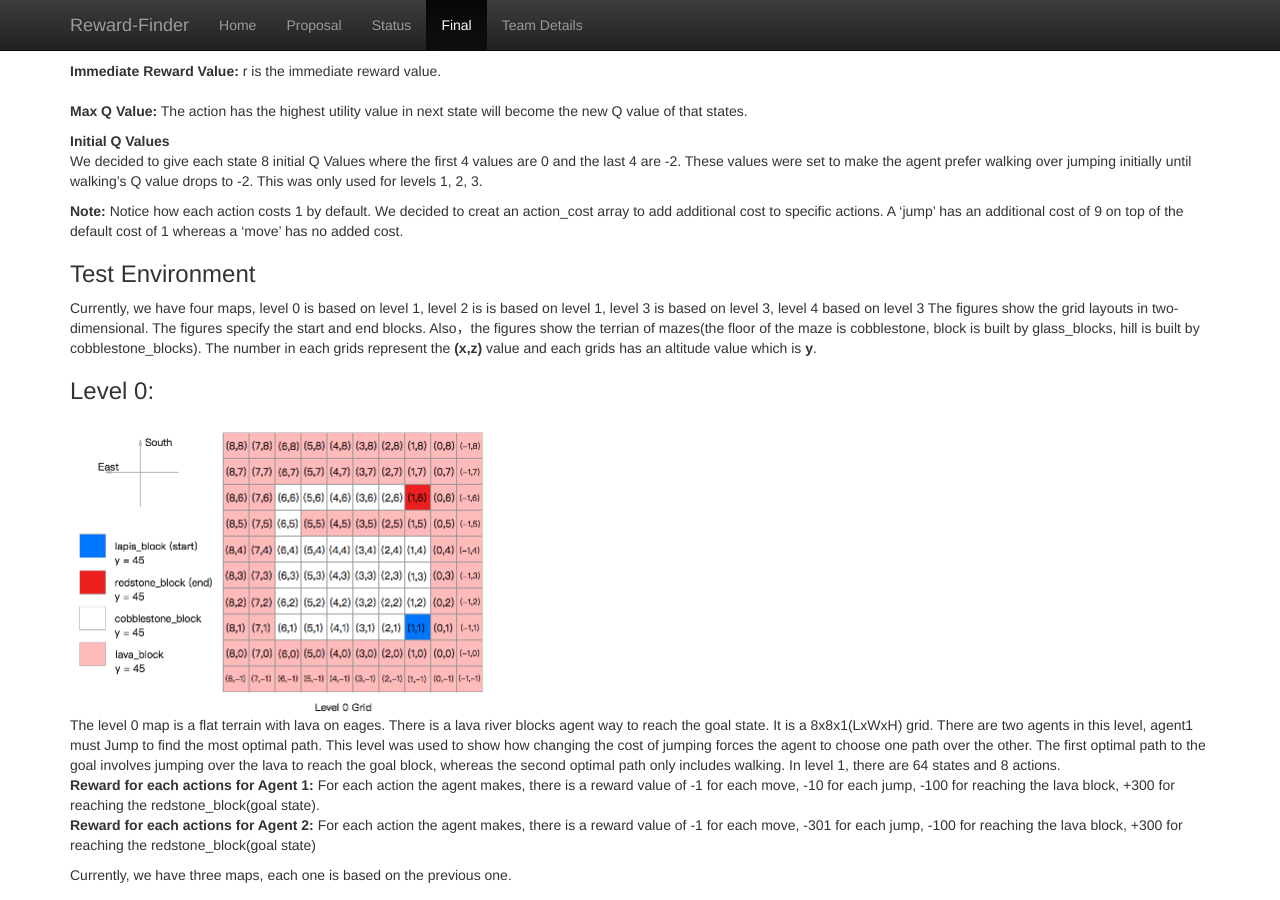
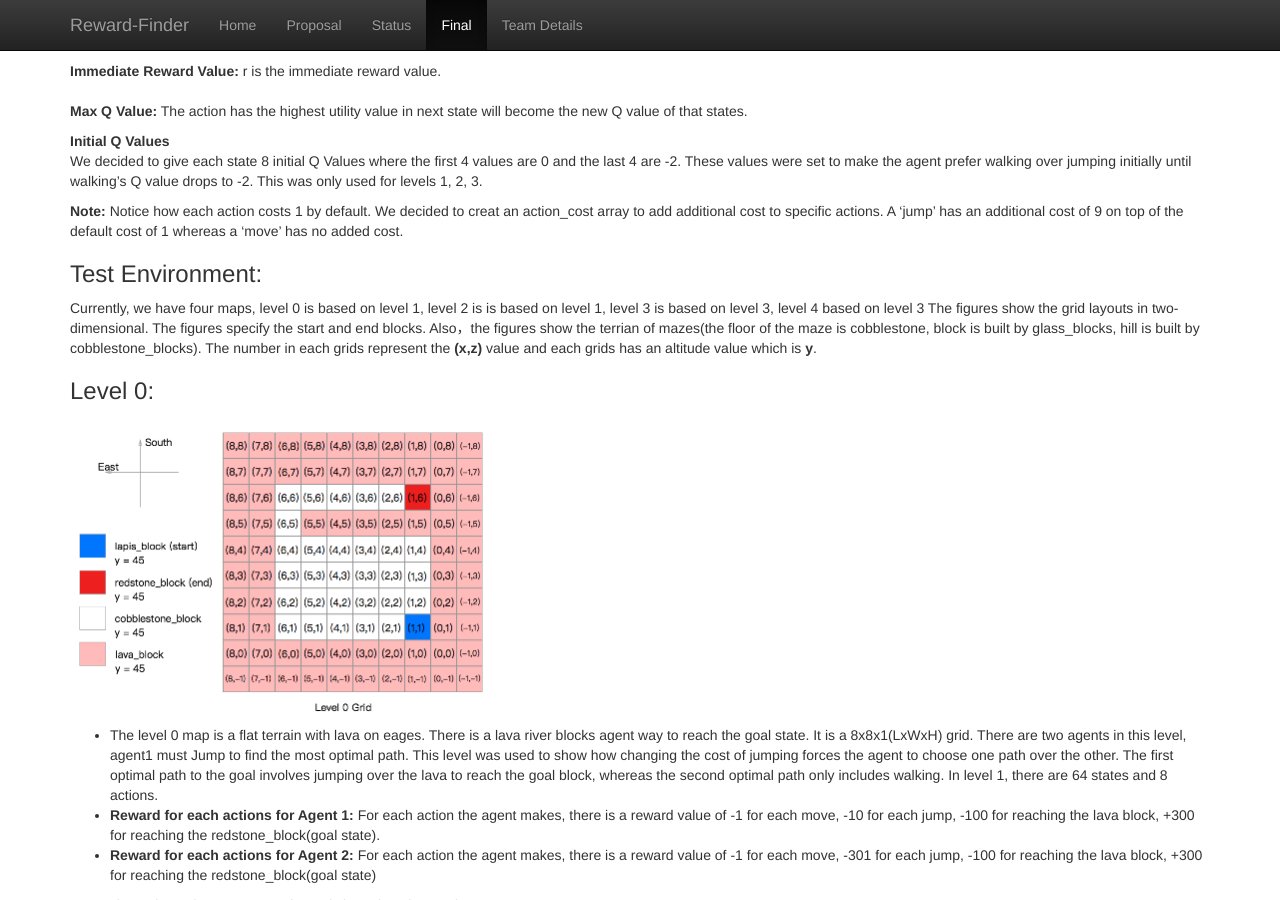
Before and after one commit to Moe202/CS175-Group-8, a Jekyll site: the page built from docs/final.md, in a window 1280 px wide and 900 px high, scrolled down 2278 px. Built offline with Jekyll 4.4.1, drawn with Linux system fonts in a browser that asks for light colours.

Commit message:
fix typos change format

```diff
--- a/docs/final.md
+++ b/docs/final.md
@@ -76,38 +76,38 @@
 
 **Note:** Notice how each action costs 1 by default. We decided to creat an action\_cost array to add additional cost to specific actions. A 'jump' has an additional cost of 9 on top of the default cost of 1 whereas a 'move' has no added cost.
 
-### Test Environment
+### Test Environment:
 Currently, we have four maps, level 0 is based on level 1, level 2 is is based on level 1, level 3 is based on level 3, level 4 based on level 3
 The figures show the grid layouts in two-dimensional. The figures specify the start and end blocks. Also，the figures show the terrian of mazes(the floor of the maze is cobblestone, block is built by glass\_blocks, hill is built by cobblestone\_blocks). The number in each grids represent the **(x,z)** value and each grids has an altitude value which is  **y**.
 ###  Level 0:
 <img src="images/level0gridf.png" title="grid" width="427" height="301" /> <br>
-The level 0 map is a flat terrain with lava on eages. There is a lava river blocks agent way to reach the goal state. It is a 8x8x1(LxWxH) grid.  There are two agents in this level, agent1 must Jump to find the most optimal path. This level was used to show how changing the cost of jumping forces the agent to choose one path over the other. The first optimal path to the goal involves jumping over the lava to reach the goal block, whereas the second optimal path only includes walking. In level 1, there are 64 states and 8 actions.<br>
-__Reward for each actions for Agent 1:__
+* The level 0 map is a flat terrain with lava on eages. There is a lava river blocks agent way to reach the goal state. It is a 8x8x1(LxWxH) grid.  There are two agents in this level, agent1 must Jump to find the most optimal path. This level was used to show how changing the cost of jumping forces the agent to choose one path over the other. The first optimal path to the goal involves jumping over the lava to reach the goal block, whereas the second optimal path only includes walking. In level 1, there are 64 states and 8 actions.<br>
+* __Reward for each actions for Agent 1:__
 For each action the agent makes, there is a reward value of -1 for each move, -10 for each jump, -100 for reaching the lava block, +300 for reaching the redstone\_block(goal state).<br>
-__Reward for each actions for Agent 2:__
+* __Reward for each actions for Agent 2:__
 For each action the agent makes, there is a reward value of -1 for each move, -301 for each jump, -100 for reaching the lava block, +300 for reaching the redstone\_block(goal state)<br>
 
 Currently, we have three maps, each one is based on the previous one.
 ###  Level 1:
 <img src="images/level1gridf.png" title="grid" width="426" height="297" /> <br>
-The level 1 map is a flat terrain with lava on eages. It is a 8x8x1(LxWxH) grid. The agent start at the lapis\_block and try to reach the redstone\_block. The agent can either walk or jump. In level 1, there are 64 states and 8 actions.<br>
-__Reward for each actions:__
+* The level 1 map is a flat terrain with lava on eages. It is a 8x8x1(LxWxH) grid. The agent start at the lapis\_block and try to reach the redstone\_block. The agent can either walk or jump. In level 1, there are 64 states and 8 actions.<br>
+* __Reward for each actions:__
 For each action the agent makes, there is a reward value of -1 for each move, -10 for each jump, -100 for reaching the lava block, +100 for reaching the redstone\_block(goal state)<br>
 ###  Level 2:
 <img src="images/level2gridf.png" title="grid" width="426" height="292" /> <br>
-The level 1 map is built based on Level 1 map. 5 cobble stone blocks in the middle of map were replaced by 5 lava blocks.It is a 8x8x1(LxWxH) grid. The agent start at the lapis\_block and try to reach the redstone\_block. The agent can either walk or jump. In level 2, there are 64 states and 8 actions.<br>
-__Reward for each actions:__
+* The level 1 map is built based on Level 1 map. 5 cobble stone blocks in the middle of map were replaced by 5 lava blocks.It is a 8x8x1(LxWxH) grid. The agent start at the lapis\_block and try to reach the redstone\_block. The agent can either walk or jump. In level 2, there are 64 states and 8 actions.<br>
+* __Reward for each actions:__
 For each action the agent makes, there is a reward value of -1 for each move, -10 for each jump, -100 for reaching the lava block, +100 for reaching the redstone\_block(goal state)<br>
 ### Level 3:
 <img src="images/level3gridf.png" title="grid" width="434" height="353" /> <br>
-Level 3 map was built based on level 2 map. A 2x2x2(LxWxH) glass block and a 2x2x1(LxWxH) cobble stone hill. Agent can jump over the cobble stone block(gold) but cannot jump over the glass block. The agent start at the lapis\_block and try to reach the redstone\_block. The agent can either walk or jump. In level 3, there are 64 states and 8 actions.<br>
-__Reward for each actions:__
+* Level 3 map was built based on level 2 map. A 2x2x2(LxWxH) glass block and a 2x2x1(LxWxH) cobble stone hill. Agent can jump over the cobble stone block(gold) but cannot jump over the glass block. The agent start at the lapis\_block and try to reach the redstone\_block. The agent can either walk or jump. In level 3, there are 64 states and 8 actions.<br>
+* __Reward for each actions:__
 For each action the agent makes, there is a reward value of -1 for each move, -10 for each jump, -100 for reaching the lava block, +100 for reaching the redstone\_block(goal state)<br>
 
 ### Level 4:
 <img src="images/level4gridf.png" title="grid" width="524" height="393" /> <br>
-The Level 4 map has the same concept as level 3 map but larger and more complex. It is a 11x11x3(LxWxH) grid. The first optimal path to the goal involves jumping over the lava to reach the goal block. In level 3, there are 121 states and 8 actions.<br>
-__Reward for each actions:__
+* The Level 4 map has the same concept as level 3 map but larger and more complex. It is a 11x11x3(LxWxH) grid. The first optimal path to the goal involves jumping over the lava to reach the goal block. In level 3, there are 121 states and 8 actions.<br>
+* __Reward for each actions:__
 For each action the agent makes, there is a reward value of -1 for each move, -10 for each jump, -100 for reaching the lava block, +100 for reaching the redstone\_block(goal state)
 
 
@@ -125,7 +125,7 @@
 
 For **quantitative evaluation**, we plotted the reward values in a graph to see whether or not the reward found by the agent eventually converges near the optimal solution. We plotted the optimal solution as a dashed red line and the rewards found by the agent as a blue solid line.<br>
 
-**Level0:** <br>
+* **Level0:** <br>
 (In this level the reward of the goal block is 300) <br>
 __Agent 1(-10 reward for each jump):__
 The optimal path of level 1(agent1) is *(1,1) moves-\> (1,2) moves-\> (1,3) moves-\> (1,4) jumps-\> (1,6)*. It takes 4 actions, 3 moves and 1 jump. Therefore, the best reward we can get is 300 - 3 - 10 = 287. The evaluation graph shows how the agent successfully finds the solution with the highest reward. Notice how towards the end the value converges to 287.<br>
@@ -135,22 +135,22 @@
 <img src="images/Level0Agent1Eval.jpg" title="Cumulative Rewards lvl 0 agent1" width="345" height="345" />
 <img src="images/Level0Agent2Eval.jpg" title="Cumulative Rewards lvl 0 agent 2" width="345" height="345" /></center><br>
 
-**Level1:**  <br>
+* **Level1:**  <br>
 One of the optimal path of level 1 is *(1,1) moves-\> (1,2) moves-\> (1,3) moves-\> (1,4) moves-\> (1,5) moves-\> (1,6) moves-\> (2,6) moves-\> (3,6) moves-\> (4,6) moves-\> (5,6) moves-\> (6,6)*. It takes 10 actions. Therefore, the best reward we can get is 90. The evaluation graph shows how the agent successfully finds the solution with the highest reward. Notice how towards the end the value converges to 90.
 <center><img src="images/level1optimalpath.png" title="lvl 1 optimal path" width="345" height="345" />
 <img src="images/Level1Eval.jpg" title="Cumulative Rewards lvl 1" width="345" height="345" /></center><br>
 
-**Level2:**  <br>
+* **Level2:**  <br>
 One of the optimal path of level 2 is *(1,1) moves-\> (2,1) moves-\> (2,2) moves-\> (2,3) moves-\> (3,3) moves-\> (4,3) moves-\> (5,3) moves-\> (5,4) moves-\> (5,5) moves-\> (5,6) moves-\> (6,6)*. It also takes 10 moves. Therefore, the best reward we can get is 90. The agent successfully finds the solution with the highest reward in level 2.Notice how towards the end the value converges to 90.
 <center><img src="images/level2optimalpath.png" title="lvl 2 optimal path" width="345" height="345" />
 <img src="images/Level2Eval.jpg" title="Cumulative Rewards lvl 2" width="345" height="345" /></center><br>
 
-**Level3:**  <br>
+* **Level3:**  <br>
 One of the optimal path of level 3 is *(1,1) moves-\> (2,1) moves-\> (2,2) moves-\> (2,3) moves-\> (3,3) moves-\> (3,4) jumps-\> (4,4) moves-\> (5,4) moves-\> (6,4) moves-\> (6,5) moves-\> (6,6)*. It takes 10 actions. However, from (3,4) to (4,4) the agent takes the action "JUMP" witch takes 10 rewards. Therefore, the best reward is 100 - 10 - 9 = 81.  The evaluation graph shows how the agent successfully finds the solution with the highest reward. Notice how towards the end the value converges to 81.
 <center><img src="images/level3optimalpath.png" title="lvl 3 optimal path" width="345" height="345" />
 <img src="images/Level3Eval.jpg" title="Cumulative Rewards lvl 3" width="345" height="345" /></center><br>
 
-**Level4:**  <br>
+* **Level4:**  <br>
 (In this level the reward of the goal block is 300)<br>
 The optimal path of level 3 is *(1,1) moves-\> (1,2) moves-\> (1,3) moves-\> (2,3) moves-\> (2,4) jumps-\> (4,4) moves-\> (5,4) moves-\> (6,4) moves-\> (7,4) jumps-\> (9,4)*. It takes 9 actions(7 moves and 2 jumps. Therefore, the best reward is 300 - 10*2 - 7 = 273.  The evaluation graph shows how the agent successfully finds the solution with the highest reward. Notice how towards the end the value converges to 273.
 <center><img src="images/level4optimalpath.png" title="lvl 4 optimal path" width="345" height="345" />
@@ -159,9 +159,9 @@
 
 
 <br>
-In addition to plotting graphs, we decided to use a second method for **quantitative evaluation**. We evaluate our project by checking how long it takes the agent to solve each mazes. That is, we want the agent to slove the maze as quick as it can. We use the Cumulative Rewards Table to check how many runs it takes before getting the best reward. In the most recent test, the agent needs 44 runs in level 1, 56 runs in level 2 and 104 runs in level 3. We hope we can improve this by changing our reward function and Q-Learning parameter. We want to see how changes on these parameter can affect agent's performance.<br>
+* In addition to plotting graphs, we decided to use a second method for **quantitative evaluation**. We evaluate our project by checking how long it takes the agent to solve each mazes. That is, we want the agent to slove the maze as quick as it can. We use the Cumulative Rewards Table to check how many runs it takes before getting the best reward. In the most recent test, the agent needs 44 runs in level 1, 56 runs in level 2 and 104 runs in level 3. We hope we can improve this by changing our reward function and Q-Learning parameter. We want to see how changes on these parameter can affect agent's performance.<br>
 
-<img src="images/trialtable.jpeg" title="trials table" width="670" height="120" /></center><br>
+<center><img src="images/trialtable.jpeg" title="trials table" width="670" height="120" /></center><br>
 
 
 
```
